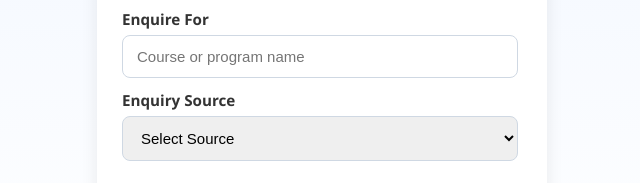
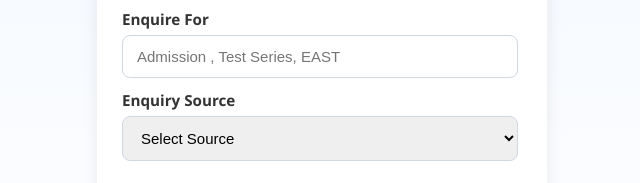
Before and after one commit to GirishGurjar/js-girish, a website: page practice/Form.html in a window 1280 px wide. Shown: the part 475-658 px from the top of the page, 318-958 px from the left. Drawn offline with Linux system fonts and the light colour scheme.

Commit message:
Update placeholder for enquiry input field

```diff
--- a/practice/Form.html
+++ b/practice/Form.html
@@ -177,7 +177,7 @@
       <input id="classStandard" name="classStandard" type="text" placeholder="e.g., 10th, 11th">
 
       <label for="enquireFor">Enquire For</label>
-      <input id="enquireFor" name="enquireFor" type="text" placeholder="Course or program name">
+      <input id="enquireFor" name="enquireFor" type="text" placeholder="Admission , Test Series, EAST">
 
       <label for="enquirySource">Enquiry Source</label>
       <select id="enquirySource" name="enquirySource" required>
```
